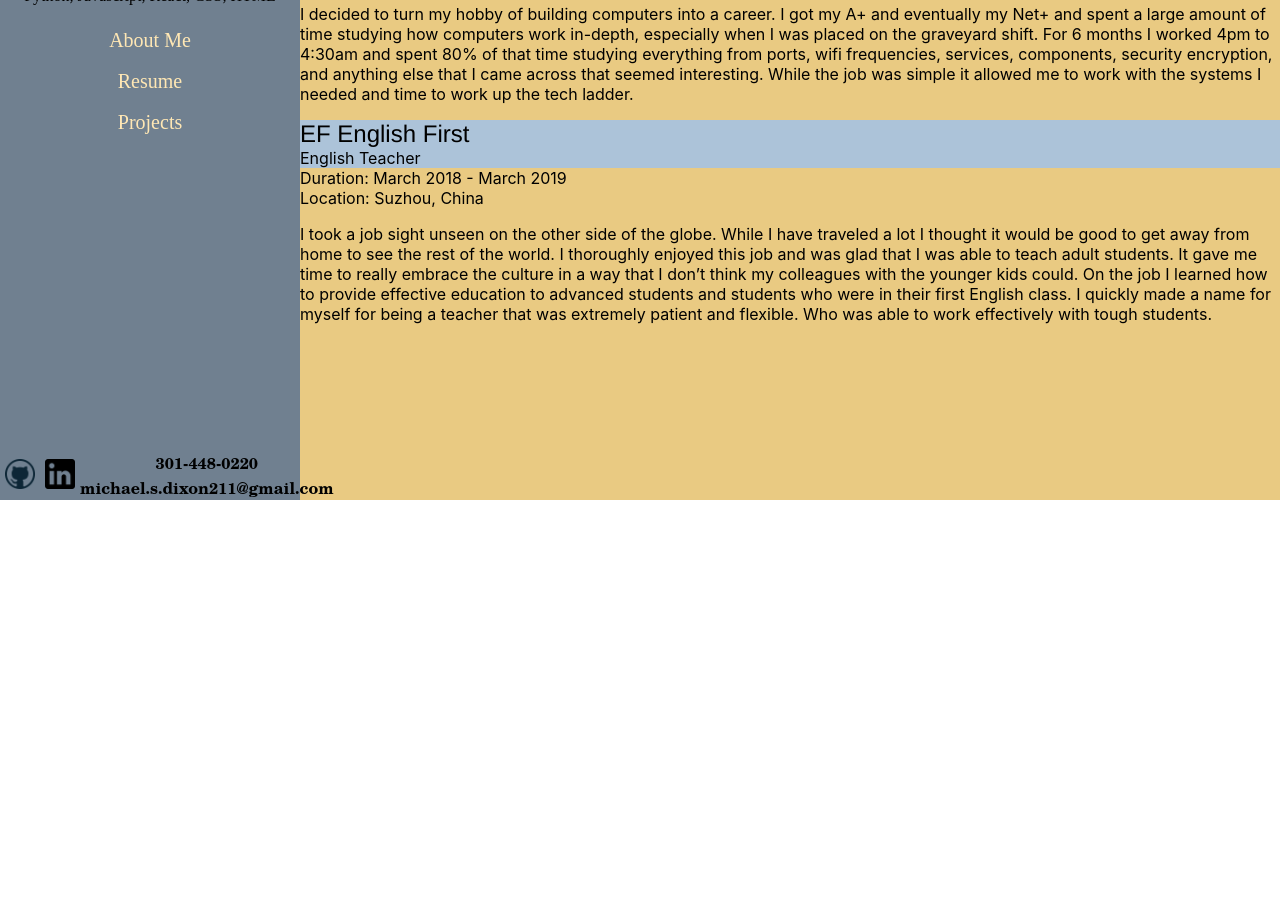
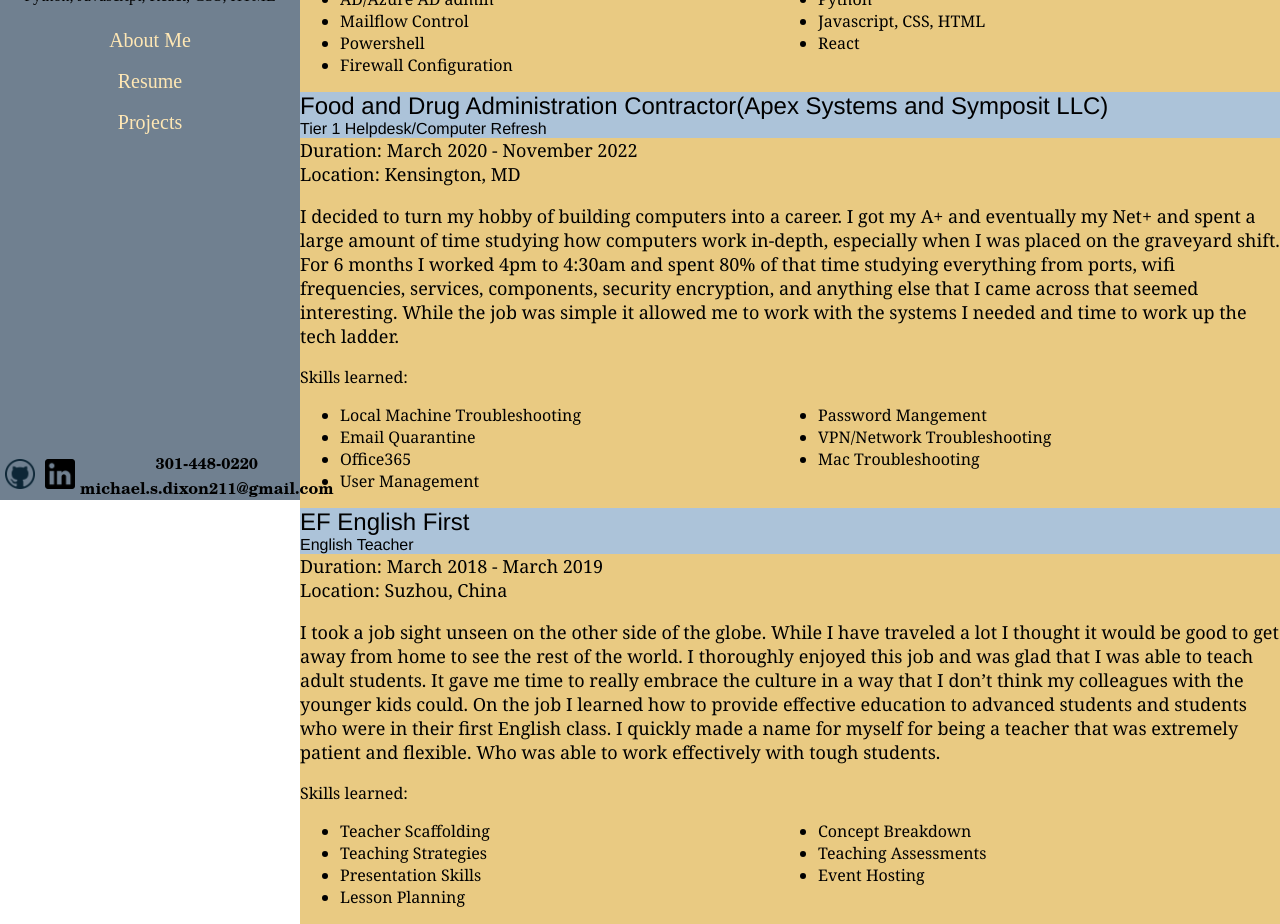
Before and after one commit to Dixon211/My_Website, a React (Create React App) app in the folder my_website/: page / in a window 1280 px wide. Shown: the part 300-1224 px from the top of the page. Before the commit the page ends 800 px from the top, so only its background shows below. Built offline with nearby package versions, Linux system fonts and the light colour scheme.

Commit message:
Resume
Managed to get the scroll working for right and finished resume

```diff
--- a/my_website/src/App.css
+++ b/my_website/src/App.css
@@ -11,6 +11,9 @@
 }
 
 .left{
+  position:fixed;
+  bottom: 0;
+  left:0;
   display: flex;
   flex-direction: column;
   height: 100vh;
@@ -23,6 +26,9 @@
 
 .right{
   width:100vw;
+  overflow: auto;
+  height: 100%;
+  padding-left: 300px;
 }
 
 .headshot{
@@ -120,9 +126,10 @@
 
 .resume_background{
   background-color: rgb(233, 202, 130);
-  height: 100vh;
   display: flex;
-  flex-direction: column
+  flex-direction: column;
+  background-attachment: fixed;
+  background-repeat: no-repeat;
 }
 
 .resume_header_background{
@@ -139,4 +146,20 @@
 .resume_body{
   direction: flex;
   flex-direction: column;
+  font-family: Georgia, 'Times New Roman', Times, serif;
+  font-size: 18px;
 }
+
+.resume_sublabel{
+  font-family: 'Franklin Gothic Medium', 'Arial Narrow', Arial, sans-serif;
+}
+
+
+.skills_list{
+  column-count: 2;
+  grid-column-start: -1;
+}
+
+.skills_section{
+  font-family: Georgia, 'Times New Roman', Times, serif;
+}
--- a/my_website/src/Resume.js
+++ b/my_website/src/Resume.js
@@ -15,7 +15,23 @@
                 <label className='resume_info'>Location: Kensington, MD/Remote</label>
                 <p>{resume_text.Shipshape_desc}</p>
             </div>
-            <div className='resume_entry'>
+            <div className='skills_section'>
+                <div className='skills_header'>
+                    <label className='skills_label'>Skills learned:</label>
+            </div>
+            <div className='skills_header'>
+                <ul className='skills_list'>
+                    <li>AD/Azure AD admin</li>
+                    <li>Mailflow Control</li>
+                    <li>Powershell</li>
+                    <li>Firewall Configuration</li>
+                    <li>Python</li>
+                    <li>Javascript, CSS, HTML</li>
+                    <li>React</li>
+                </ul>
+            </div>
+        </div>
+        <div className='resume_entry'>
             <div className='resume_header_background'>
                 <label className='resume_label'>Food and Drug Administration Contractor(Apex Systems and Symposit LLC)</label>
                 <label className='resume_sublabel'>Tier 1 Helpdesk/Computer Refresh</label>
@@ -26,8 +42,24 @@
                 <label className='resume_info'>Location: Kensington, MD</label>
                 <p>{resume_text.FDA_desc}</p>
             </div>
+            <div className='skills_section'>
+                <div className='skills_header'>
+                    <label className='skills_label'>Skills learned:</label>
+                </div>
+                <div className='skills_header'>
+                    <ul className='skills_list'>
+                        <li>Local Machine Troubleshooting</li>
+                        <li>Email Quarantine</li>
+                        <li>Office365</li>
+                        <li>User Management</li>
+                        <li>Password Mangement</li>
+                        <li>VPN/Network Troubleshooting</li>
+                        <li>Mac Troubleshooting</li>
+                    </ul>
+                </div>
             </div>
-            <div className='resume_entry'>
+        </div>
+        <div className='resume_entry'>
             <div className='resume_header_background'>
                 <label className='resume_label'>EF English First</label>
                 <label className='resume_sublabel'>English Teacher</label>
@@ -38,6 +70,22 @@
                 <label className='resume_info'>Location: Suzhou, China</label>
                 <p>{resume_text.EF_desc}</p>
             </div>
+            <div className='skills_section'>
+                    <div className='skills_header'>
+                        <label className='skills_label'>Skills learned:</label>
+                    </div>
+                    <div className='skills_list_div'>
+                        <ul className='skills_list'>
+                            <li>Teacher Scaffolding</li>
+                            <li>Teaching Strategies</li>
+                            <li>Presentation Skills</li>
+                            <li>Lesson Planning</li>
+                            <li>Concept Breakdown</li>
+                            <li>Teaching Assessments</li>
+                            <li>Event Hosting</li>
+                        </ul>
+                    </div>
+                </div>
             </div>
         </div>
     </div>
```
